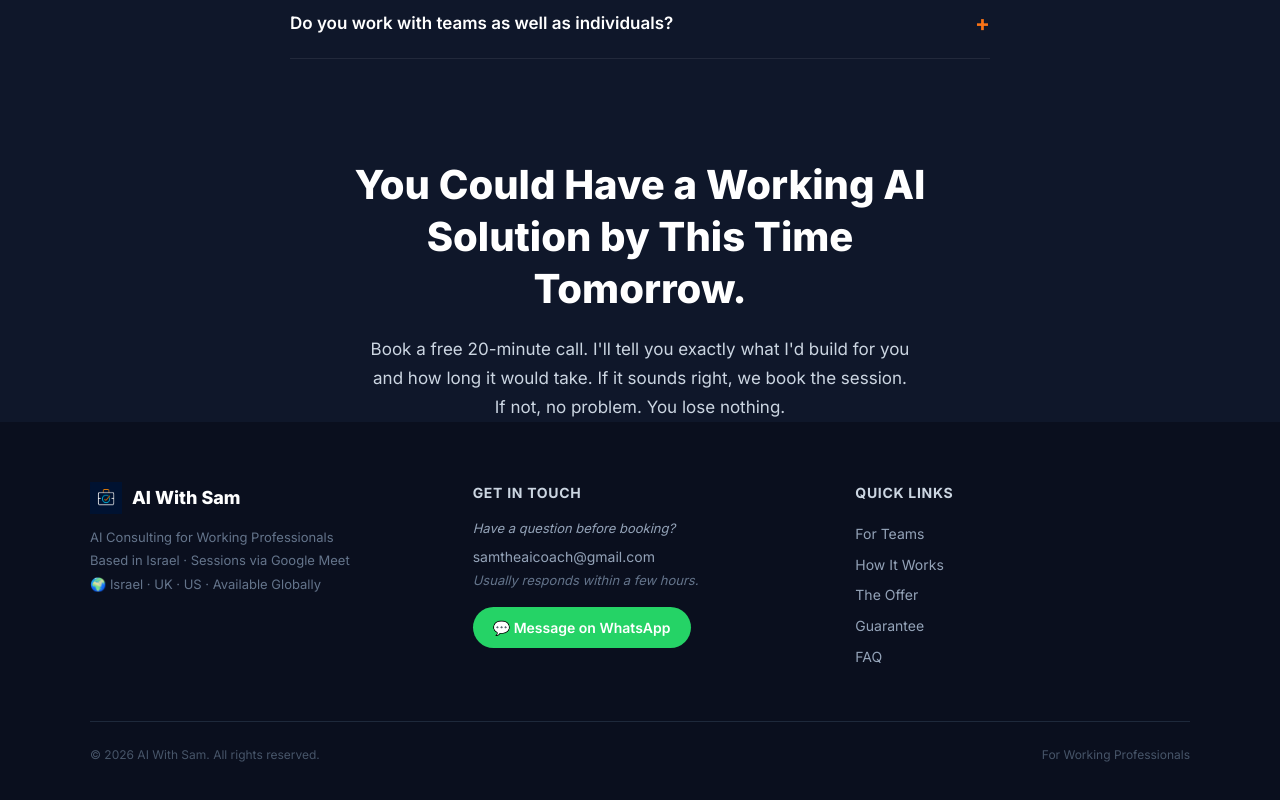
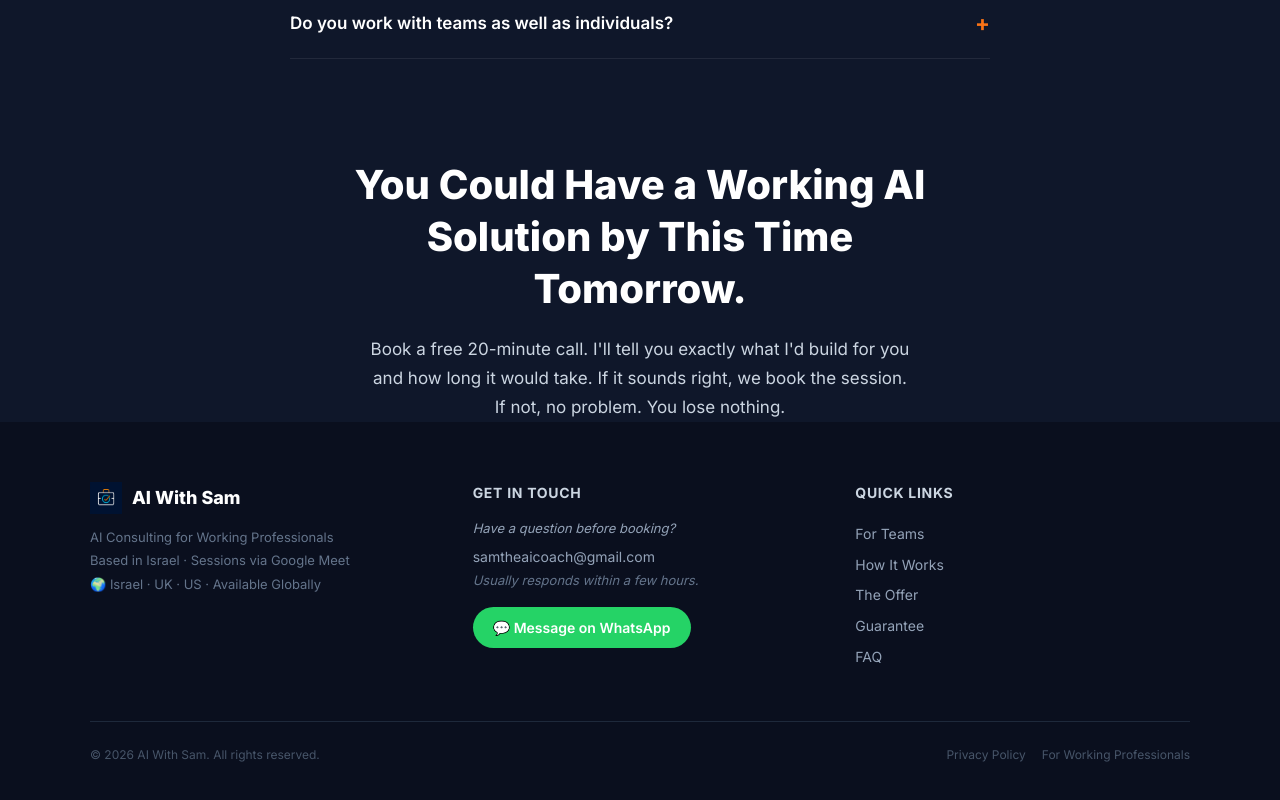
Before and after one commit to samkershner1234-aisk/ai-with-sam, a React (Vite) app: page / in a window 1280 px wide. Shown: the part 7570-8370 px from the top of the page. Built offline with nearby package versions, Linux system fonts and the light colour scheme.

Commit message:
Add privacy policy page and footer link
Updated footer content to include copyright symbol and improved layout.

```diff
--- a/src/components/landing/Footer.jsx
+++ b/src/components/landing/Footer.jsx
@@ -9,7 +9,7 @@ export default function Footer() {
             <img src="/logo.png" alt="AI With Sam Logo" style={{height:"32px",width:"32px",objectFit:"contain"}} />
             <p style={{fontWeight:800,color:"#FFFFFF",fontSize:"18px",margin:0}}>AI With Sam</p>
           </div>
-          <p style={{color:"#64748B",fontSize:"13px",lineHeight:1.8,margin:0}}>AI Consulting for Working Professionals<br/>Based in Israel · Sessions via Google Meet<br/>🌍 Israel · UK · US · Available Globally</p>
+          <p style={{color:"#64748B",fontSize:"13px",lineHeight:1.8,margin:0}}>AI Consulting for Working Professionals<br/>Based in Israel &middot; Sessions via Google Meet<br/>🌍 Israel &middot; UK &middot; US &middot; Available Globally</p>
         </div>
         <div>
           <p style={{fontWeight:700,color:"#CBD5E1",fontSize:"14px",letterSpacing:"0.05em",textTransform:"uppercase",marginBottom:"16px"}}>Get In Touch</p>
@@ -25,8 +25,11 @@ export default function Footer() {
         </div>
       </div>
       <div style={{maxWidth:"1100px",margin:"48px auto 0",borderTop:"1px solid #1E293B",paddingTop:"24px",display:"flex",justifyContent:"space-between",flexWrap:"wrap",gap:"8px"}}>
-        <p style={{color:"#475569",fontSize:"12px",margin:0}}>© 2026 AI With Sam. All rights reserved.</p>
-        <p style={{color:"#475569",fontSize:"12px",margin:0}}>For Working Professionals</p>
+        <p style={{color:"#475569",fontSize:"12px",margin:0}}>&copy; 2026 AI With Sam. All rights reserved.</p>
+        <div style={{display:"flex",alignItems:"center",gap:"16px",flexWrap:"wrap"}}>
+          <Link to="/privacy" style={{color:"#475569",fontSize:"12px",textDecoration:"none"}}>Privacy Policy</Link>
+          <p style={{color:"#475569",fontSize:"12px",margin:0}}>For Working Professionals</p>
+        </div>
       </div>
       <style>{`@media(max-width:768px){.fg{grid-template-columns:1fr!important}}`}</style>
     </footer>
```
